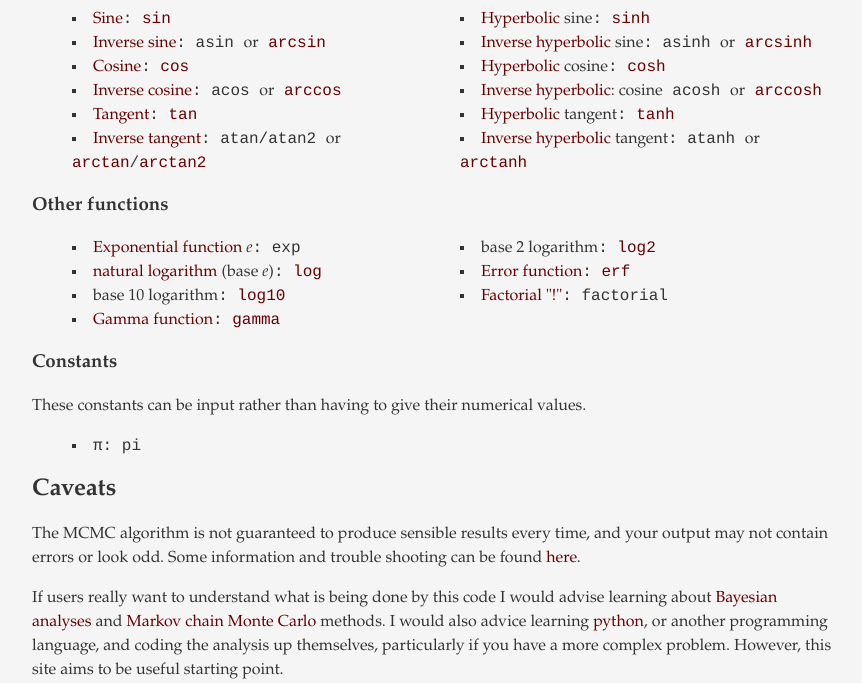
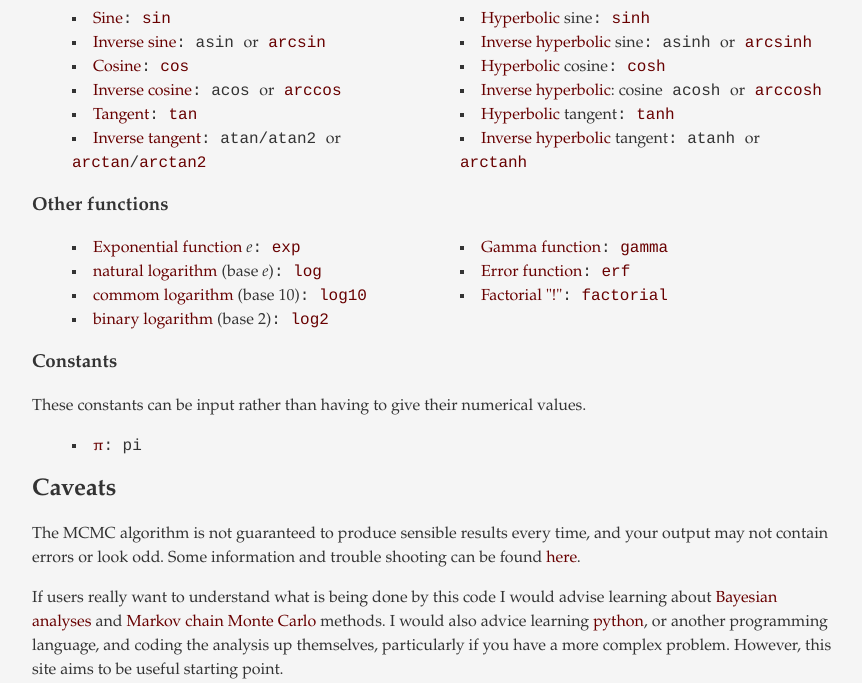
Before and after one commit to mattpitkin/theonlinemcmc, a PHP site: page / in a window 1280 px wide. Shown: the part 2794-3477 px from the top of the page, without its empty margins (76-938 px from the left). Run offline with PHP 8.4, Linux system fonts and the light colour scheme; some libraries are stand-ins or nearby versions.

Commit message:
index.php: minor tidying up and links for the function table

```diff
--- a/index.php
+++ b/index.php
@@ -328,48 +328,48 @@ Here is a list of allowable functions within your model. When entering your mode
 
 <ul class="functionlist">
 
-<li><a href="https://en.wikipedia.org/wiki/Sine"><span class="describe">Sine</span></a>: <a href="http://docs.scipy.org/doc/numpy/reference/generated/numpy.sin.html">sin</a>
+<li><a href="https://en.wikipedia.org/wiki/Sine"><span class="describe">Sine</span></a>: <a href="http://docs.scipy.org/doc/numpy/reference/generated/numpy.sin.html">sin</a></li>
 
-<li><span class="describe"><a href="https://en.wikipedia.org/wiki/Sine#Inverse">Inverse sine</a></span>: asin <span class="describe">or</span> <a href="http://docs.scipy.org/doc/numpy/reference/generated/numpy.arcsin.html">arcsin</a>
+<li><span class="describe"><a href="https://en.wikipedia.org/wiki/Sine#Inverse">Inverse sine</a></span>: asin <span class="describe">or</span> <a href="http://docs.scipy.org/doc/numpy/reference/generated/numpy.arcsin.html">arcsin</a></li>
 
-<li><span class="describe"><a href="https://en.wikipedia.org/wiki/Cosine">Cosine</a></span>: <a href="http://docs.scipy.org/doc/numpy/reference/generated/numpy.cos.html">cos</a>
+<li><span class="describe"><a href="https://en.wikipedia.org/wiki/Cosine">Cosine</a></span>: <a href="http://docs.scipy.org/doc/numpy/reference/generated/numpy.cos.html">cos</a></li>
 
-<li><span class="describe"><a href="https://en.wikipedia.org/wiki/Trigonometric_functions#Inverse_functions">Inverse cosine</a></span>: acos <span class="describe">or</span> <a href="http://docs.scipy.org/doc/numpy/reference/generated/numpy.arccos.html">arccos</a>
+<li><span class="describe"><a href="https://en.wikipedia.org/wiki/Trigonometric_functions#Inverse_functions">Inverse cosine</a></span>: acos <span class="describe">or</span> <a href="http://docs.scipy.org/doc/numpy/reference/generated/numpy.arccos.html">arccos</a></li>
 
-<li><span class="describe"><a href="https://en.wikipedia.org/wiki/Trigonometric_functions#Sine.2C_cosine_and_tangent">Tangent</a></span>: <a href="http://docs.scipy.org/doc/numpy/reference/generated/numpy.tan.html">tan</a>
+<li><span class="describe"><a href="https://en.wikipedia.org/wiki/Trigonometric_functions#Sine.2C_cosine_and_tangent">Tangent</a></span>: <a href="http://docs.scipy.org/doc/numpy/reference/generated/numpy.tan.html">tan</a></li>
 
-<li><span class="describe"><a href="https://en.wikipedia.org/wiki/Trigonometric_functions#Inverse_functions">Inverse tangent</a></span>: atan/atan2 <span class="describe">or</span> <a href="http://docs.scipy.org/doc/numpy/reference/generated/numpy.arctan.html">arctan</a>/<a href="http://docs.scipy.org/doc/numpy/reference/generated/numpy.arctan2.html#numpy.arctan2">arctan2</a>
+<li><span class="describe"><a href="https://en.wikipedia.org/wiki/Trigonometric_functions#Inverse_functions">Inverse tangent</a></span>: atan/atan2 <span class="describe">or</span> <a href="http://docs.scipy.org/doc/numpy/reference/generated/numpy.arctan.html">arctan</a>/<a href="http://docs.scipy.org/doc/numpy/reference/generated/numpy.arctan2.html#numpy.arctan2">arctan2</a></li>
 
-<li><span class="describe"><a href="https://en.wikipedia.org/wiki/Hyperbolic_function">Hyperbolic</a> sine</span>: <a href="http://docs.scipy.org/doc/numpy/reference/generated/numpy.sinh.html">sinh</a>
+<li><span class="describe"><a href="https://en.wikipedia.org/wiki/Hyperbolic_function">Hyperbolic</a> sine</span>: <a href="http://docs.scipy.org/doc/numpy/reference/generated/numpy.sinh.html">sinh</a></li>
 
-<li><span class="describe"><a href="https://en.wikipedia.org/wiki/Hyperbolic_function">Inverse hyperbolic</a> sine</span>: asinh <span class="describe">or</span> <a href="http://docs.scipy.org/doc/numpy/reference/generated/numpy.arcsinh.html">arcsinh</a>
+<li><span class="describe"><a href="https://en.wikipedia.org/wiki/Hyperbolic_function">Inverse hyperbolic</a> sine</span>: asinh <span class="describe">or</span> <a href="http://docs.scipy.org/doc/numpy/reference/generated/numpy.arcsinh.html">arcsinh</a></li>
 
-<li><span class="describe"><a href="https://en.wikipedia.org/wiki/Hyperbolic_function">Hyperbolic</a> cosine</span>: <a href="http://docs.scipy.org/doc/numpy/reference/generated/numpy.cosh.html">cosh</a>
+<li><span class="describe"><a href="https://en.wikipedia.org/wiki/Hyperbolic_function">Hyperbolic</a> cosine</span>: <a href="http://docs.scipy.org/doc/numpy/reference/generated/numpy.cosh.html">cosh</a></li>
 
-<li><span class="describe"><a href="https://en.wikipedia.org/wiki/Hyperbolic_function">Inverse hyperbolic</a>: cosine</span> acosh <span class="describe">or</span> <a href="http://docs.scipy.org/doc/numpy/reference/generated/numpy.arccosh.html">arccosh</a>
+<li><span class="describe"><a href="https://en.wikipedia.org/wiki/Hyperbolic_function">Inverse hyperbolic</a>: cosine</span> acosh <span class="describe">or</span> <a href="http://docs.scipy.org/doc/numpy/reference/generated/numpy.arccosh.html">arccosh</a></li>
 
-<li><span class="describe"><a href="https://en.wikipedia.org/wiki/Hyperbolic_function">Hyperbolic</a> tangent</span>: <a href="http://docs.scipy.org/doc/numpy/reference/generated/numpy.tanh.html">tanh</a>
+<li><span class="describe"><a href="https://en.wikipedia.org/wiki/Hyperbolic_function">Hyperbolic</a> tangent</span>: <a href="http://docs.scipy.org/doc/numpy/reference/generated/numpy.tanh.html">tanh</a></li>
 
-<li><span class="describe"><a href="https://en.wikipedia.org/wiki/Hyperbolic_function">Inverse hyperbolic</a> tangent</span>: atanh <span class="describe">or</span> <a href="http://docs.scipy.org/doc/numpy/reference/generated/numpy.arctanh.html">arctanh</a>
+<li><span class="describe"><a href="https://en.wikipedia.org/wiki/Hyperbolic_function">Inverse hyperbolic</a> tangent</span>: atanh <span class="describe">or</span> <a href="http://docs.scipy.org/doc/numpy/reference/generated/numpy.arctanh.html">arctanh</a></li>
 </ul>
 
 <h3>Other functions</h3>
 
 <ul class="functionlist">
 
-<li><span class="describe"><a href="https://en.wikipedia.org/wiki/Exponential_function">Exponential function</a> <em>e</em></span>: exp
+<li><span class="describe"><a href="https://en.wikipedia.org/wiki/Exponential_function">Exponential function</a> <em>e</em></span>: <a href="http://docs.scipy.org/doc/numpy/reference/generated/numpy.exp.html">exp</a></li>
 
-<li><span class="describe"><a href="https://en.wikipedia.org/wiki/Natural_logarithm">natural logarithm</a> (base <em>e</em>)</span>: <a href="http://docs.scipy.org/doc/numpy/reference/generated/numpy.log.html">log</a>
+<li><span class="describe"><a href="https://en.wikipedia.org/wiki/Natural_logarithm">natural logarithm</a> (base <em>e</em>)</span>: <a href="http://docs.scipy.org/doc/numpy/reference/generated/numpy.log.html">log</a></li>
 
-<li><span class="describe"> base 10 logarithm</span>: <a href="http://docs.scipy.org/doc/numpy/reference/generated/numpy.log10.html">log10</a>
+<li><span class="describe"><a href="https://en.wikipedia.org/wiki/Common_logarithm">commom logarithm</a> (base 10)</span>: <a href="http://docs.scipy.org/doc/numpy/reference/generated/numpy.log10.html">log10</a></li>
 
-<li><span class="describe"><a href="https://en.wikipedia.org/wiki/Gamma_function">Gamma function</a></span>: <a href="http://docs.scipy.org/doc/scipy-0.14.0/reference/generated/scipy.special.gamma.html">gamma</a>
+<li><span class="describe"><a href="https://en.wikipedia.org/wiki/Binary_logarithm">binary logarithm</a> (base 2)</span>: <a href="http://docs.scipy.org/doc/numpy/reference/generated/numpy.log2.html">log2</a></li>
 
-<li><span class="describe">base 2 logarithm</span>: <a href="http://docs.scipy.org/doc/numpy/reference/generated/numpy.log2.html">log2</a>
+<li><span class="describe"><a href="https://en.wikipedia.org/wiki/Gamma_function">Gamma function</a></span>: <a href="http://docs.scipy.org/doc/scipy-0.14.0/reference/generated/scipy.special.gamma.html">gamma</a></li>
 
-<li><span class="describe"><a href="https://en.wikipedia.org/wiki/Error_function">Error function</a></span>: <a href="http://docs.scipy.org/doc/scipy-0.14.0/reference/generated/scipy.special.erf.html">erf</a>
+<li><span class="describe"><a href="https://en.wikipedia.org/wiki/Error_function">Error function</a></span>: <a href="http://docs.scipy.org/doc/scipy-0.14.0/reference/generated/scipy.special.erf.html">erf</a></li>
 
-<li><span class="describe"><a href="https://en.wikipedia.org/wiki/Factorial">Factorial "!"</a></span>: factorial
+<li><span class="describe"><a href="https://en.wikipedia.org/wiki/Factorial">Factorial "!"</a></span>: <a href="http://docs.scipy.org/doc/scipy-0.16.0/reference/generated/scipy.misc.factorial.html">factorial</a></li>
 
 </ul>
 
@@ -379,7 +379,7 @@ These constants can be input rather than having to give their numerical values.
 
 <ul class="functionlist">
 
-<li>&pi;: pi
+<li><span class="describe"><a href="https://en.wikipedia.org/wiki/Pi">&pi;</a></span>: pi</li>
 
 </ul>
 
```
